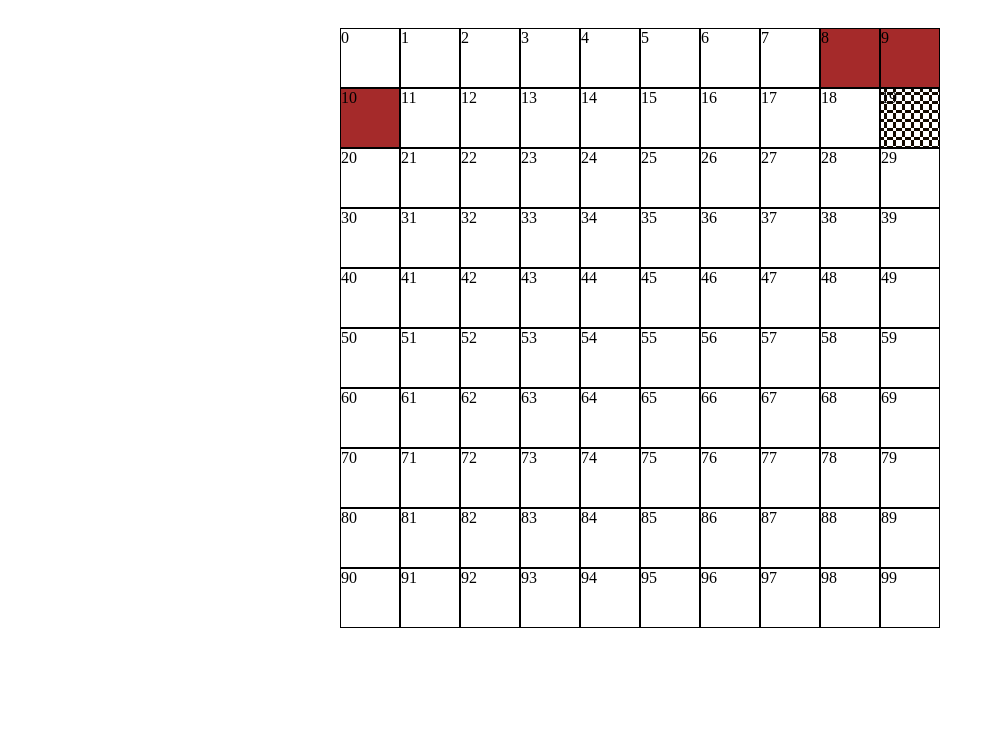
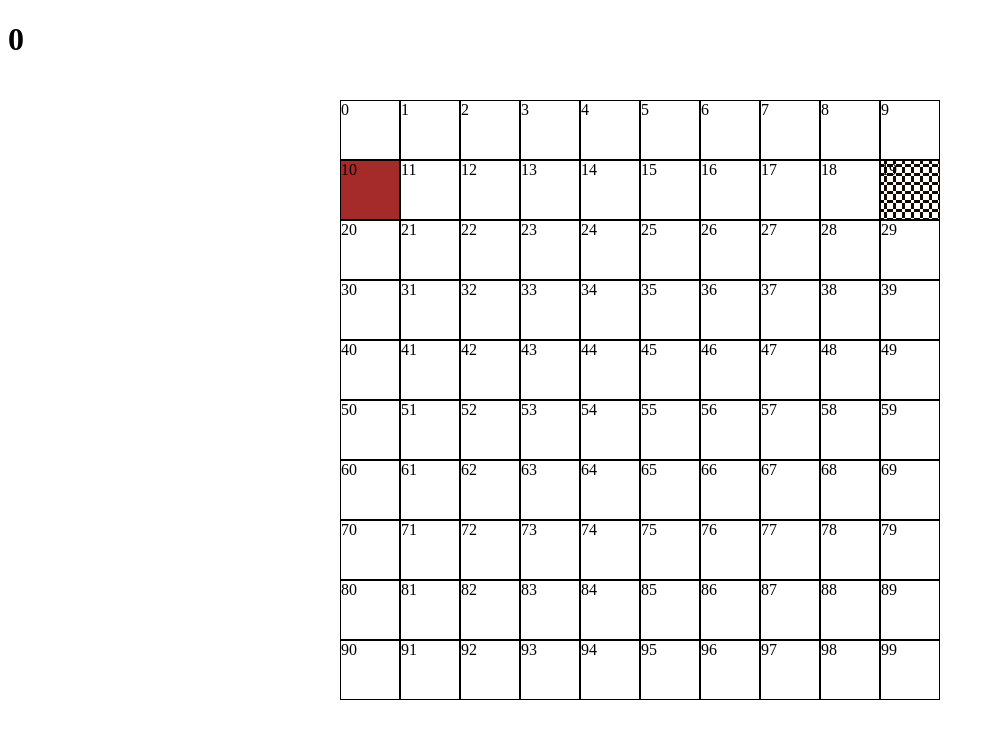
Before and after one commit to amgorithm/Project-1, a plain HTML site: page index.html in a window 1280 px wide. Shown: the whole page, without its empty margins (0-994 px from the left). Drawn offline with Linux system fonts and the light colour scheme.

Commit message:
Snake self collision game over func added

```diff
--- a/index.html
+++ b/index.html
@@ -8,6 +8,7 @@
     <title>Snake Game</title>
   </head>
   <body>
+    <h1 class="score">0</h1>
     <div class="grid-container">
       <div class="grid"></div>
     </div>
--- a/script/app.js
+++ b/script/app.js
@@ -3,19 +3,18 @@ function init() {
   const grid = document.querySelector(".grid");
   const cells = [];
   const start = document.querySelector(".start");
+  const scoreDisplay = document.querySelector(".score");
 
   let snake = [2, 1, 0];
 
   // TODO: Variables
-  let snakeTimer = setInterval(moveSnake, 500);
+  let snakeSpeed = 400;
+  let snakeTimer = setInterval(moveSnake, snakeSpeed);
   let snakeDirection = "right";
   let snakePosition = 10;
-  let appleTimer = setInterval(apple, 10000);
+  let appleTimer = setInterval(apple, 20000);
   let applePosition = 10;
   let score = null;
-
-  let snakeSpeed;
-  // let snakeHead = snake[0] + snakePosition;
 
   // TODO: Grid creation
   const width = 10;
@@ -78,6 +77,12 @@ function init() {
 
     cells[newCell].classList.add("snakeImage");
     snakePosition = newCell;
+    appleEaten();
+    let snakebody = snake.slice(1);
+
+    if (snakebody.includes(snakePosition)) {
+      gameOver();
+    }
   }
 
   // TODO: Apple
@@ -89,21 +94,22 @@ function init() {
   }
   apple();
 
-  // ! Error
-
   function appleEaten() {
-    if (
-      // cells[applePosition].classList.contains("apple") &&
-      // cells[snakePosition].classList.contains("snakeImages")
-      applePosition === snakePosition
-    ) {
+    if (applePosition === snakePosition) {
       console.log("same position");
       // ? Double check this
       snake.push(snake.length - 1 + 1);
+      score += 100;
+      scoreDisplay.textContent = score;
+      console.log(snakeSpeed);
+      // clearInterval(moveSnake);
+
+      // snakeSpeed = snakeSpeed - 5;
+
+      // snakeTimer = setInterval(moveSnake, snakeSpeed);
       apple();
     }
   }
-  appleEaten();
 
   // TODO: Keypress event
   function handleKeyUp(e) {
@@ -154,10 +160,22 @@ function init() {
   // TODO: Game over
 
   function gameOver() {
+    snake.forEach((element) => {
+      cells[element].classList.remove("snakeImage");
+    });
     clearInterval(snakeTimer);
     clearInterval(appleTimer);
     window.alert("wall hit");
   }
+
+  // function selfCrash() {
+  //   if (
+  //     snake[0] &&
+  //     cells[snakePosition].classList.contains("snakeImage")
+  //   ) {
+  //     gameOver();
+  //   }
+  // }
 
   //* Events
   document.addEventListener("keyup", handleKeyUp);
```
